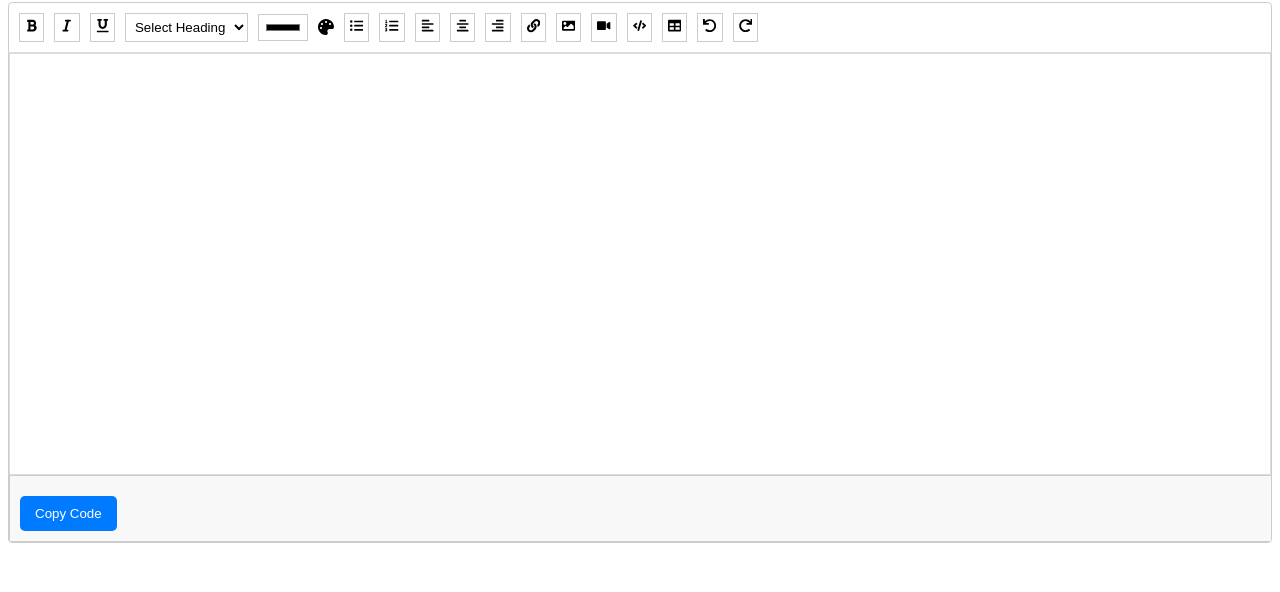
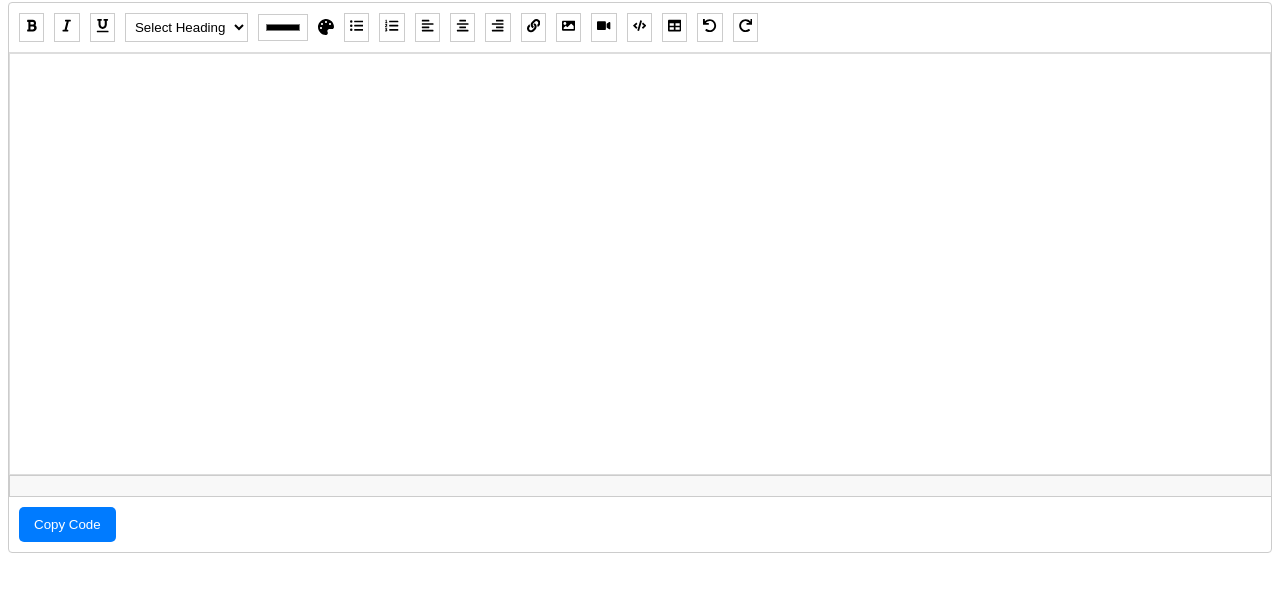
Before and after one commit to dpgaire/custom-rich-text-editor, a React app: page / in a window 1280 px wide. Shown: the part 78-670 px from the top of the page. Built offline with nearby package versions, Linux system fonts and the light colour scheme.

Commit message:
show the html content

```diff
--- a/src/components/Editor.js
+++ b/src/components/Editor.js
@@ -119,8 +119,6 @@ const Editor = ({ onContentChange }) => {
     });
   };
 
-  console.log("editorContent", editorContent);
-
   return (
     <div className="editor-container">
       <Toolbar onCommand={handleCommand} />
@@ -135,10 +133,10 @@ const Editor = ({ onContentChange }) => {
         <pre>
           <code>{editorContent}</code>
         </pre>
-        <button className="copy-button" onClick={copyCode}>
-          Copy Code
-        </button>
       </div>
+      <button className="copy-button" onClick={copyCode}>
+        Copy Code
+      </button>
     </div>
   );
 };
--- a/src/styles/editor.css
+++ b/src/styles/editor.css
@@ -23,9 +23,9 @@
 }
 
 .code-display {
-    max-height: 400px;
+    max-height: 280px;
     /* Maximum height */
-    overflow: hidden;
+    overflow-y: scroll;
     /* Hide overflow content */
     border: 1px solid #ccc;
     padding: 10px;
@@ -43,7 +43,7 @@
 }
 
 .copy-button {
-    margin-top: 10px;
+    margin: 10px;
     /* Spacing above the button */
     padding: 10px 15px;
     background-color: #007bff;
```
